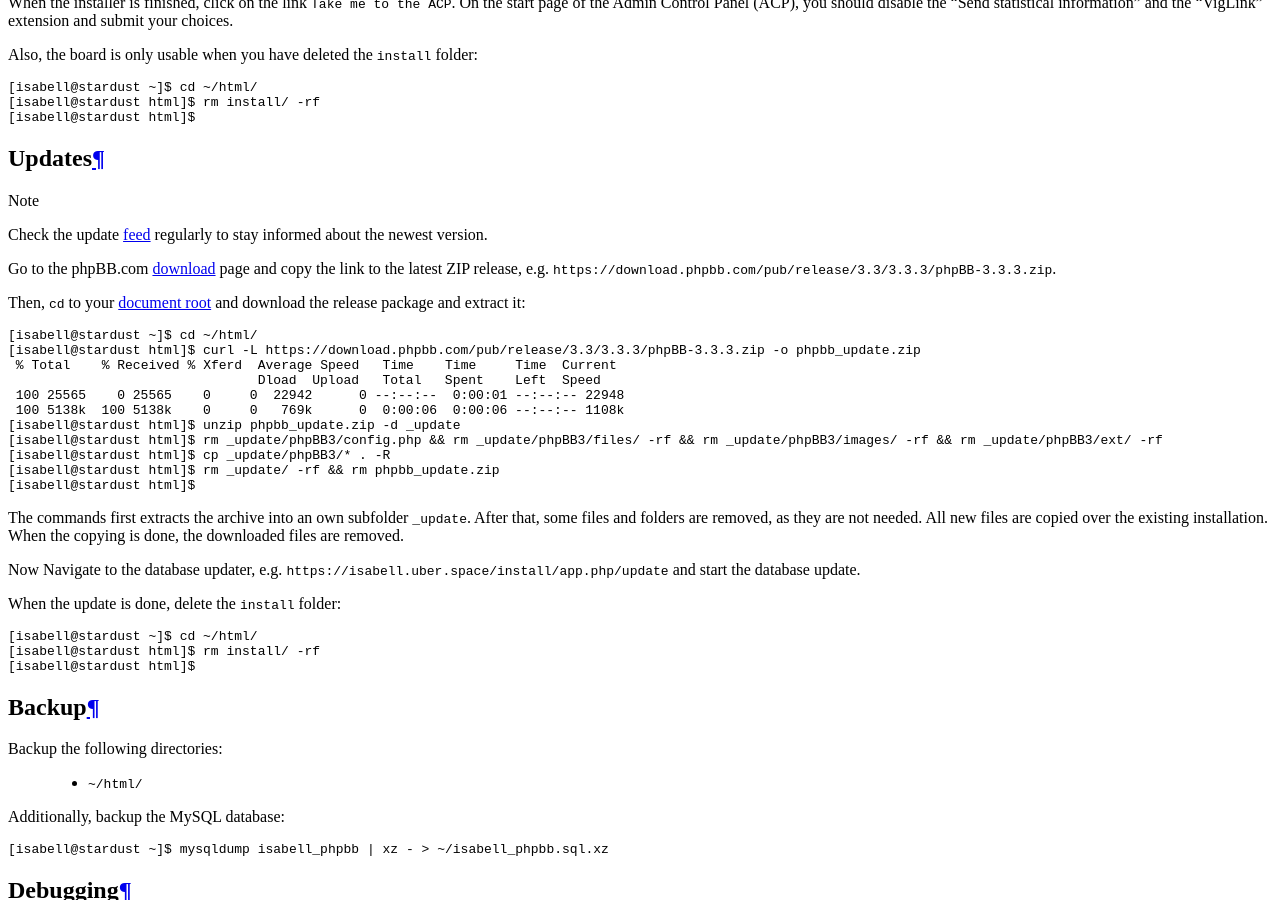
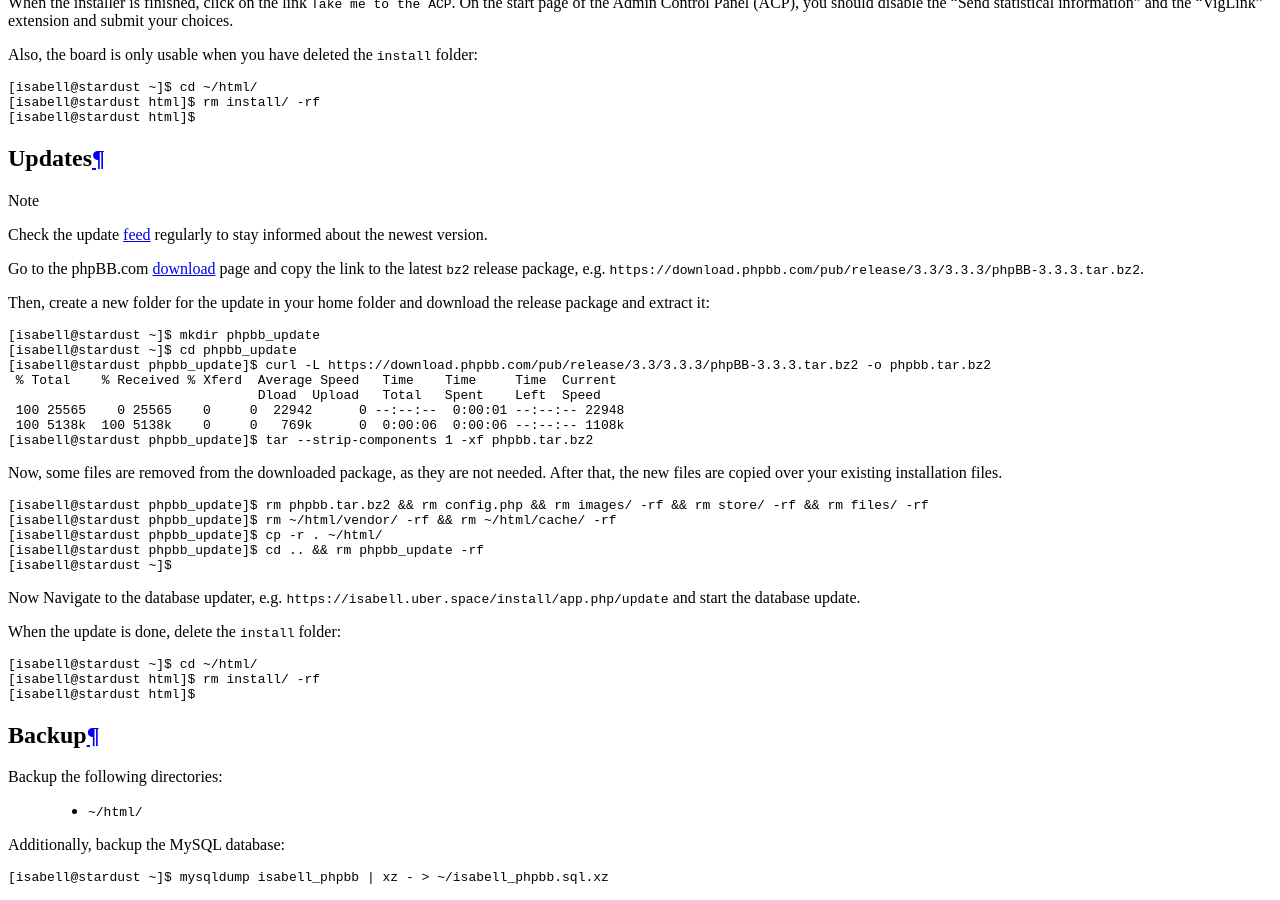
Before and after one commit to Uberspace/lab, a Sphinx documentation site: the page built from source/guide_phpbb.rst, in a window 1280 px wide and 900 px high, scrolled down 5763 px. Built offline with Sphinx 7.4.7 and the Read the Docs theme 2.0.0, drawn with Linux system fonts in a browser that asks for light colours.

Commit message:
Streamline update

```diff
--- a/source/guide_phpbb.rst
+++ b/source/guide_phpbb.rst
@@ -111,25 +111,30 @@
 
 .. note:: Check the update feed_ regularly to stay informed about the newest version.
 
-Go to the phpBB.com download_ page and copy the link to the latest ZIP release, e.g. ``https://download.phpbb.com/pub/release/3.3/3.3.3/phpBB-3.3.3.zip``.
+Go to the phpBB.com download_ page and copy the link to the latest ``bz2`` release package, e.g. ``https://download.phpbb.com/pub/release/3.3/3.3.3/phpBB-3.3.3.tar.bz2``.
 
-Then, ``cd`` to your :manual:`document root <web-documentroot>` and download the release package and extract it:
+Then, create a new folder for the update in your home folder and download the release package and extract it:
 
 ::
 
- [isabell@stardust ~]$ cd ~/html/
- [isabell@stardust html]$ curl -L https://download.phpbb.com/pub/release/3.3/3.3.3/phpBB-3.3.3.zip -o phpbb_update.zip
+ [isabell@stardust ~]$ mkdir phpbb_update
+ [isabell@stardust ~]$ cd phpbb_update
+ [isabell@stardust phpbb_update]$ curl -L https://download.phpbb.com/pub/release/3.3/3.3.3/phpBB-3.3.3.tar.bz2 -o phpbb.tar.bz2
   % Total    % Received % Xferd  Average Speed   Time    Time     Time  Current
                                  Dload  Upload   Total   Spent    Left  Speed
   100 25565    0 25565    0     0  22942      0 --:--:--  0:00:01 --:--:-- 22948
   100 5138k  100 5138k    0     0   769k      0  0:00:06  0:00:06 --:--:-- 1108k
- [isabell@stardust html]$ unzip phpbb_update.zip -d _update
- [isabell@stardust html]$ rm _update/phpBB3/config.php && rm _update/phpBB3/files/ -rf && rm _update/phpBB3/images/ -rf && rm _update/phpBB3/ext/ -rf
- [isabell@stardust html]$ cp _update/phpBB3/* . -R
- [isabell@stardust html]$ rm _update/ -rf && rm phpbb_update.zip
- [isabell@stardust html]$
+ [isabell@stardust phpbb_update]$ tar --strip-components 1 -xf phpbb.tar.bz2
 
-The commands first extracts the archive into an own subfolder ``_update``. After that, some files and folders are removed, as they are not needed. All new files are copied over the existing installation. When the copying is done, the downloaded files are removed.
+Now, some files are removed from the downloaded package, as they are not needed. After that, the new files are copied over your existing installation files.
+
+::
+
+ [isabell@stardust phpbb_update]$ rm phpbb.tar.bz2 && rm config.php && rm images/ -rf && rm store/ -rf && rm files/ -rf
+ [isabell@stardust phpbb_update]$ rm ~/html/vendor/ -rf && rm ~/html/cache/ -rf
+ [isabell@stardust phpbb_update]$ cp -r . ~/html/
+ [isabell@stardust phpbb_update]$ cd .. && rm phpbb_update -rf
+ [isabell@stardust ~]$
 
 Now Navigate to the database updater, e.g. ``https://isabell.uber.space/install/app.php/update`` and start the database update.
 
```
